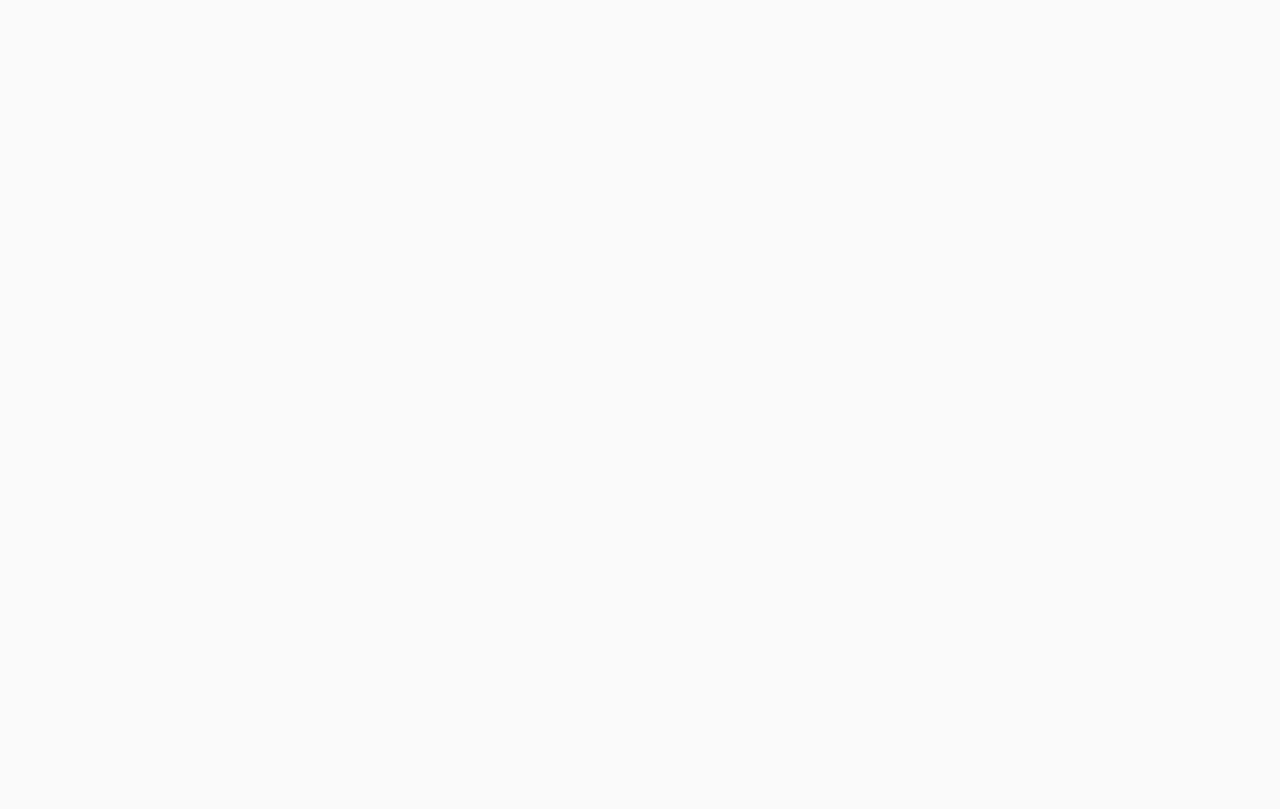
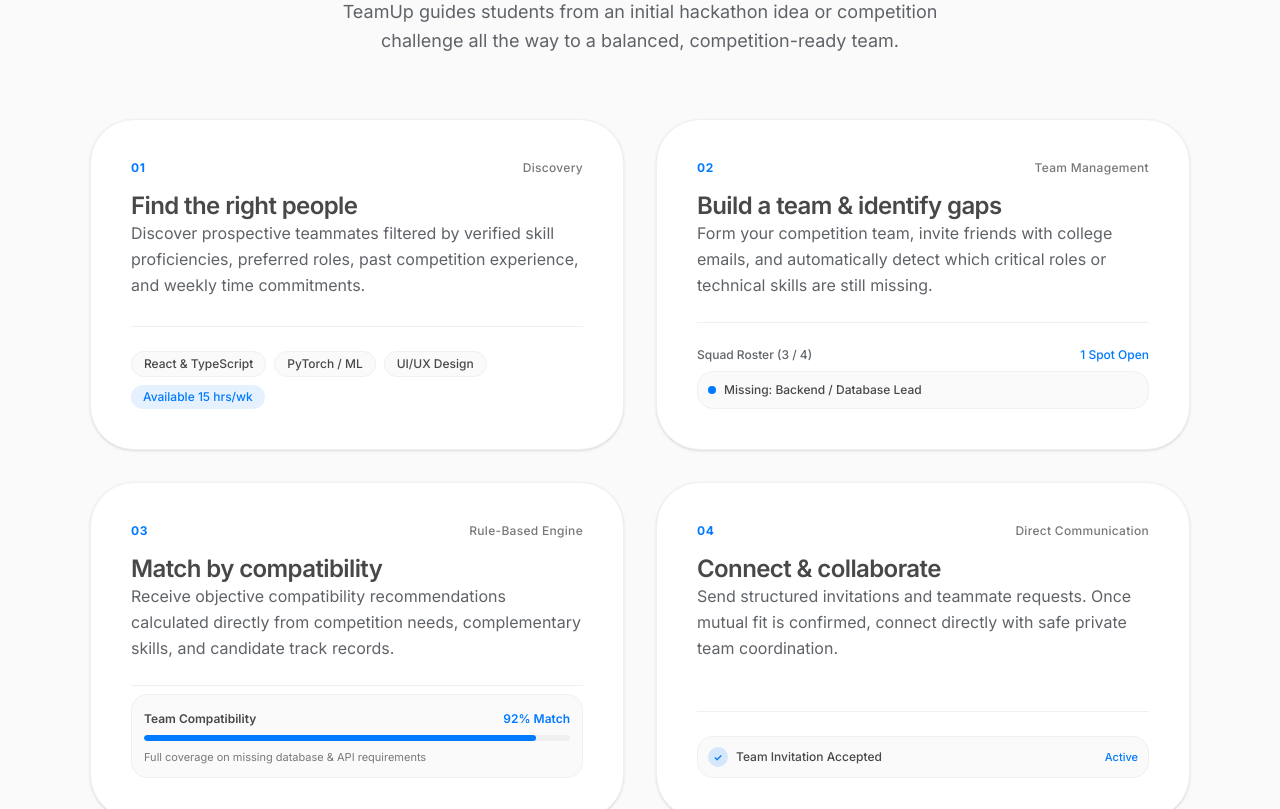
Before and after one commit to YASH5585/Teamup, a React (Vite) app in the folder frontend/: page / in a window 1280 px wide. Shown: the part 1821-2630 px from the top of the page. Before the commit the page ends 1773 px from the top, so only its background shows below. Built offline with nearby package versions, Linux system fonts and the light colour scheme.

Commit message:
feat: add product capabilities section

```diff
--- /dev/null
+++ b/frontend/src/components/landing/CapabilitiesSection.tsx
@@ -0,0 +1,166 @@
+import { Container } from '../common/Container';
+import { Card } from '../common/Card';
+import { Badge } from '../common/Badge';
+
+export function CapabilitiesSection() {
+  const capabilities = [
+    {
+      id: '01',
+      tag: 'Discovery',
+      title: 'Find the right people',
+      description:
+        'Discover prospective teammates filtered by verified skill proficiencies, preferred roles, past competition experience, and weekly time commitments.',
+      preview: (
+        <div className="pt-4 flex flex-wrap gap-2">
+          <span className="inline-flex items-center px-3 py-1 rounded-full text-xs font-medium bg-[#fafafa] border border-[#f0f0f0] text-[#484848]">
+            React & TypeScript
+          </span>
+          <span className="inline-flex items-center px-3 py-1 rounded-full text-xs font-medium bg-[#fafafa] border border-[#f0f0f0] text-[#484848]">
+            PyTorch / ML
+          </span>
+          <span className="inline-flex items-center px-3 py-1 rounded-full text-xs font-medium bg-[#fafafa] border border-[#f0f0f0] text-[#484848]">
+            UI/UX Design
+          </span>
+          <span className="inline-flex items-center px-3 py-1 rounded-full text-xs font-medium bg-[#007aff]/10 text-[#007aff]">
+            Available 15 hrs/wk
+          </span>
+        </div>
+      ),
+    },
+    {
+      id: '02',
+      tag: 'Team Management',
+      title: 'Build a team & identify gaps',
+      description:
+        'Form your competition team, invite friends with college emails, and automatically detect which critical roles or technical skills are still missing.',
+      preview: (
+        <div className="pt-4 space-y-2">
+          <div className="flex items-center justify-between text-xs font-medium text-[#5f6368]">
+            <span>Squad Roster (3 / 4)</span>
+            <span className="text-[#007aff]">1 Spot Open</span>
+          </div>
+          <div className="flex items-center gap-2 p-2.5 rounded-2xl bg-[#fafafa] border border-[#f0f0f0]">
+            <span className="h-2 w-2 rounded-full bg-[#007aff]" aria-hidden="true" />
+            <span className="text-xs font-medium text-[#484848]">
+              Missing: Backend / Database Lead
+            </span>
+          </div>
+        </div>
+      ),
+    },
+    {
+      id: '03',
+      tag: 'Rule-Based Engine',
+      title: 'Match by compatibility',
+      description:
+        'Receive objective compatibility recommendations calculated directly from competition needs, complementary skills, and candidate track records.',
+      preview: (
+        <div className="pt-4 p-3 rounded-2xl bg-[#fafafa] border border-[#f0f0f0] space-y-2">
+          <div className="flex items-center justify-between text-xs font-semibold">
+            <span className="text-[#484848]">Team Compatibility</span>
+            <span className="text-[#007aff]">92% Match</span>
+          </div>
+          <div className="w-full bg-[#f0f0f0] rounded-full h-1.5 overflow-hidden">
+            <div className="bg-[#007aff] h-1.5 rounded-full w-[92%]" />
+          </div>
+          <p className="text-[11px] text-[#787878]">
+            Full coverage on missing database & API requirements
+          </p>
+        </div>
+      ),
+    },
+    {
+      id: '04',
+      tag: 'Direct Communication',
+      title: 'Connect & collaborate',
+      description:
+        'Send structured invitations and teammate requests. Once mutual fit is confirmed, connect directly with safe private team coordination.',
+      preview: (
+        <div className="pt-4 flex flex-col gap-2">
+          <div className="flex items-center justify-between p-2.5 rounded-2xl bg-[#fafafa] border border-[#f0f0f0]">
+            <div className="flex items-center gap-2">
+              <span className="flex h-5 w-5 items-center justify-center rounded-full bg-[#007aff]/15 text-[10px] font-bold text-[#007aff]">
+                ✓
+              </span>
+              <span className="text-xs font-medium text-[#484848]">
+                Team Invitation Accepted
+              </span>
+            </div>
+            <span className="text-[11px] font-medium text-[#007aff]">
+              Active
+            </span>
+          </div>
+        </div>
+      ),
+    },
+  ];
+
+  return (
+    <section
+      aria-labelledby="capabilities-heading"
+      className="w-full pb-16 sm:pb-24 lg:pb-32"
+    >
+      <Container size="default">
+        {/* Section Header */}
+        <div className="flex flex-col items-center text-center space-y-4 mb-12 sm:mb-16">
+          <Badge
+            variant="accent"
+            dot
+            className="text-xs font-semibold uppercase tracking-wider"
+          >
+            Product Capabilities
+          </Badge>
+
+          <h2
+            id="capabilities-heading"
+            className="text-3xl sm:text-4xl md:text-5xl font-bold tracking-tight text-[#484848] leading-tight max-w-2xl"
+          >
+            Everything you need to build the right team.
+          </h2>
+
+          <p className="text-base sm:text-lg text-[#5f6368] max-w-2xl leading-relaxed">
+            TeamUp guides students from an initial hackathon idea or competition
+            challenge all the way to a balanced, competition-ready team.
+          </p>
+        </div>
+
+        {/* 2x2 Capability Grid */}
+        <div className="grid grid-cols-1 md:grid-cols-2 gap-6 lg:gap-8">
+          {capabilities.map((cap) => (
+            <Card
+              key={cap.id}
+              variant="white"
+              radius="large"
+              className="flex flex-col justify-between space-y-6 hover:border-[#c0c0c0] hover:shadow-sm transition-all"
+            >
+              <div className="space-y-4">
+                <div className="flex items-center justify-between">
+                  <span className="text-xs font-bold text-[#007aff] tracking-wider uppercase">
+                    {cap.id}
+                  </span>
+                  <span className="text-xs font-medium text-[#787878] tracking-wide">
+                    {cap.tag}
+                  </span>
+                </div>
+
+                <div className="space-y-2">
+                  <h3 className="text-xl sm:text-2xl font-bold text-[#484848] tracking-tight">
+                    {cap.title}
+                  </h3>
+                  <p className="text-sm sm:text-base text-[#5f6368] leading-relaxed font-normal">
+                    {cap.description}
+                  </p>
+                </div>
+              </div>
+
+              {/* Capability Micro-Visual Preview */}
+              <div className="border-t border-[#f0f0f0] pt-2">
+                {cap.preview}
+              </div>
+            </Card>
+          ))}
+        </div>
+      </Container>
+    </section>
+  );
+}
--- a/frontend/src/pages/public/HomePage.tsx
+++ b/frontend/src/pages/public/HomePage.tsx
@@ -1,11 +1,13 @@
 import { Hero } from '../../components/landing/Hero';
 import { TrustSection } from '../../components/landing/TrustSection';
+import { CapabilitiesSection } from '../../components/landing/CapabilitiesSection';
 
 export function HomePage() {
   return (
     <>
       <Hero />
       <TrustSection />
+      <CapabilitiesSection />
     </>
   );
 }
```
